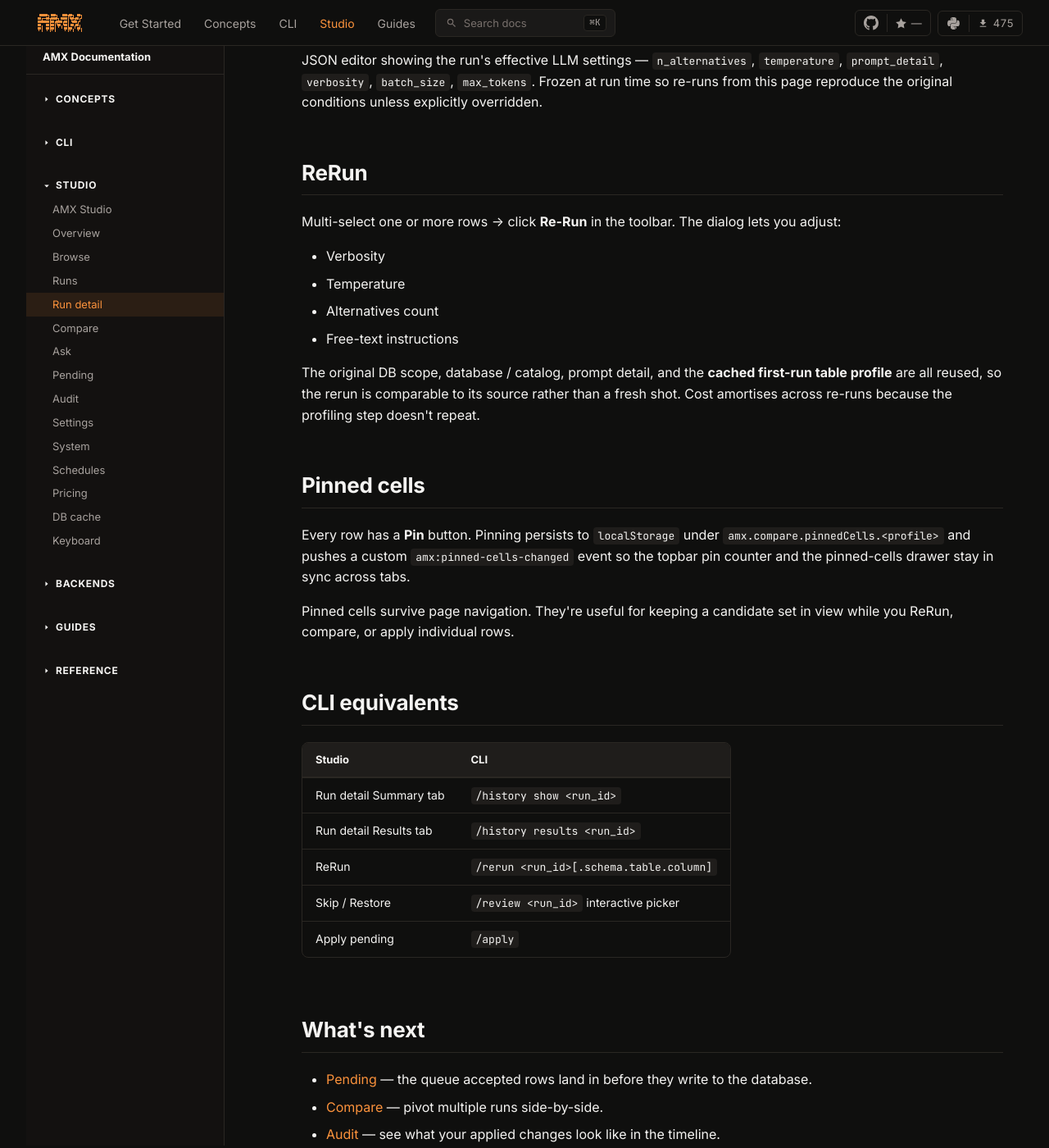
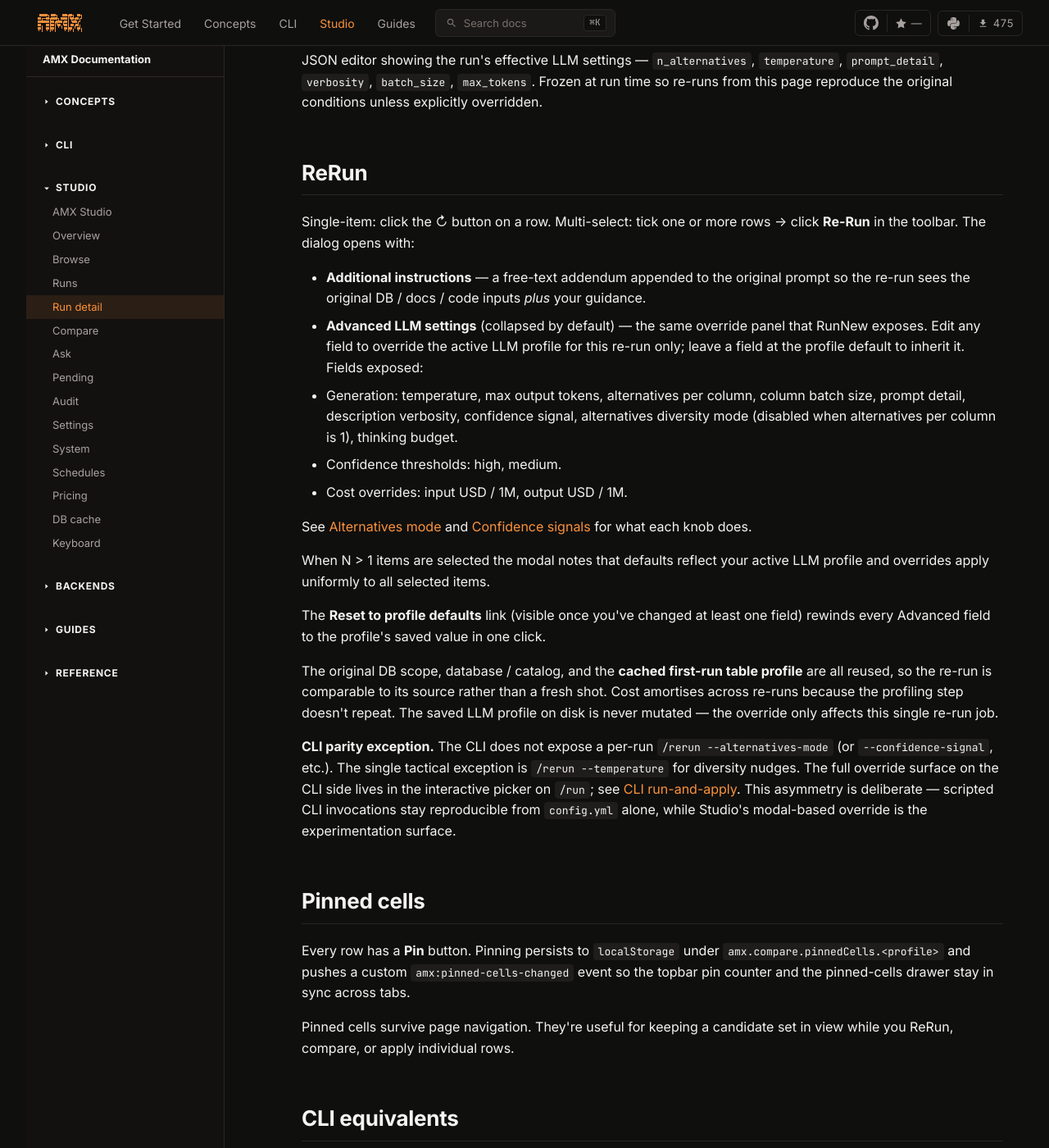
Before and after one commit to omeryasirkucuk/amx-docs, an MkDocs documentation site: the page built from docs/studio/run-detail.md, in a window 1280 px wide and 1400 px high, scrolled down 2095 px. Shown: the whole window at 82% size. Built offline with MkDocs 1.6.1 and Material for MkDocs 9.7.7, drawn with Linux system fonts in a browser that asks for light colours; comment, search, counter and statistics services are not loaded.

Commit message:
docs: Re-Run modal full LLM override parity
Studio's Re-Run modal (asset-row ↻ + multi-select batch re-run) now
mounts the same Advanced LLM settings form block as RunNew. Documents:

- concepts/alternatives-mode.md "Override per run" adds a Studio →
  Re-Run modal subsection explaining the parity and the batch-uniform
  note when N > 1 items are selected.
- concepts/confidence-signals.md "Per-run override" gets the same
  treatment for confidence_signal.
- studio/run-detail.md ReRun section rewritten to list the full knob
  set, the Reset to profile defaults link, the no-profile-mutation
  contract, and the CLI parity exception (only /rerun --temperature
  exists as a CLI override; the full surface lives in /run's
  interactive picker).
- changelog.md gains a top-of-Latest entry summarising the new modal
  surface + the backend wire-shape change (RerunRequest.llm_overrides).

Verified locally with mkdocs build --strict (no broken links).

```diff
--- a/docs/studio/run-detail.md
+++ b/docs/studio/run-detail.md
@@ -88,18 +88,52 @@ conditions unless explicitly overridden.
 
 ## ReRun
 
-Multi-select one or more rows → click **Re-Run** in the toolbar. The
-dialog lets you adjust:
+Single-item: click the ↻ button on a row. Multi-select: tick one or
+more rows → click **Re-Run** in the toolbar. The dialog opens with:
 
-- Verbosity
-- Temperature
-- Alternatives count
-- Free-text instructions
+- **Additional instructions** — a free-text addendum appended to
+  the original prompt so the re-run sees the original DB / docs /
+  code inputs *plus* your guidance.
+- **Advanced LLM settings** (collapsed by default) — the same
+  override panel that RunNew exposes. Edit any field to override
+  the active LLM profile for this re-run only; leave a field at
+  the profile default to inherit it. Fields exposed:
 
-The original DB scope, database / catalog, prompt detail, and the
-**cached first-run table profile** are all reused, so the rerun is
+  - Generation: temperature, max output tokens, alternatives per
+    column, column batch size, prompt detail, description
+    verbosity, confidence signal, alternatives diversity mode
+    (disabled when alternatives per column is 1), thinking budget.
+  - Confidence thresholds: high, medium.
+  - Cost overrides: input USD / 1M, output USD / 1M.
+
+  See [Alternatives mode](../concepts/alternatives-mode.md) and
+  [Confidence signals](../concepts/confidence-signals.md) for what
+  each knob does.
+
+When N > 1 items are selected the modal notes that defaults reflect
+your active LLM profile and overrides apply uniformly to all
+selected items.
+
+The **Reset to profile defaults** link (visible once you've changed
+at least one field) rewinds every Advanced field to the profile's
+saved value in one click.
+
+The original DB scope, database / catalog, and the **cached
+first-run table profile** are all reused, so the re-run is
 comparable to its source rather than a fresh shot. Cost amortises
-across re-runs because the profiling step doesn't repeat.
+across re-runs because the profiling step doesn't repeat. The saved
+LLM profile on disk is never mutated — the override only affects
+this single re-run job.
+
+**CLI parity exception.** The CLI does not expose a per-run
+`/rerun --alternatives-mode` (or `--confidence-signal`, etc.). The
+single tactical exception is `/rerun --temperature` for diversity
+nudges. The full override surface on the CLI side lives in the
+interactive picker on `/run`; see
+[CLI run-and-apply](../cli/run-and-apply.md). This asymmetry is
+deliberate — scripted CLI invocations stay reproducible from
+`config.yml` alone, while Studio's modal-based override is the
+experimentation surface.
 
 ## Pinned cells
 
```
Also changed, not shown: docs/changelog.md (+35 -0 lines), docs/concepts/alternatives-mode.md (+13 -1 lines), docs/concepts/confidence-signals.md (+10 -3 lines).
